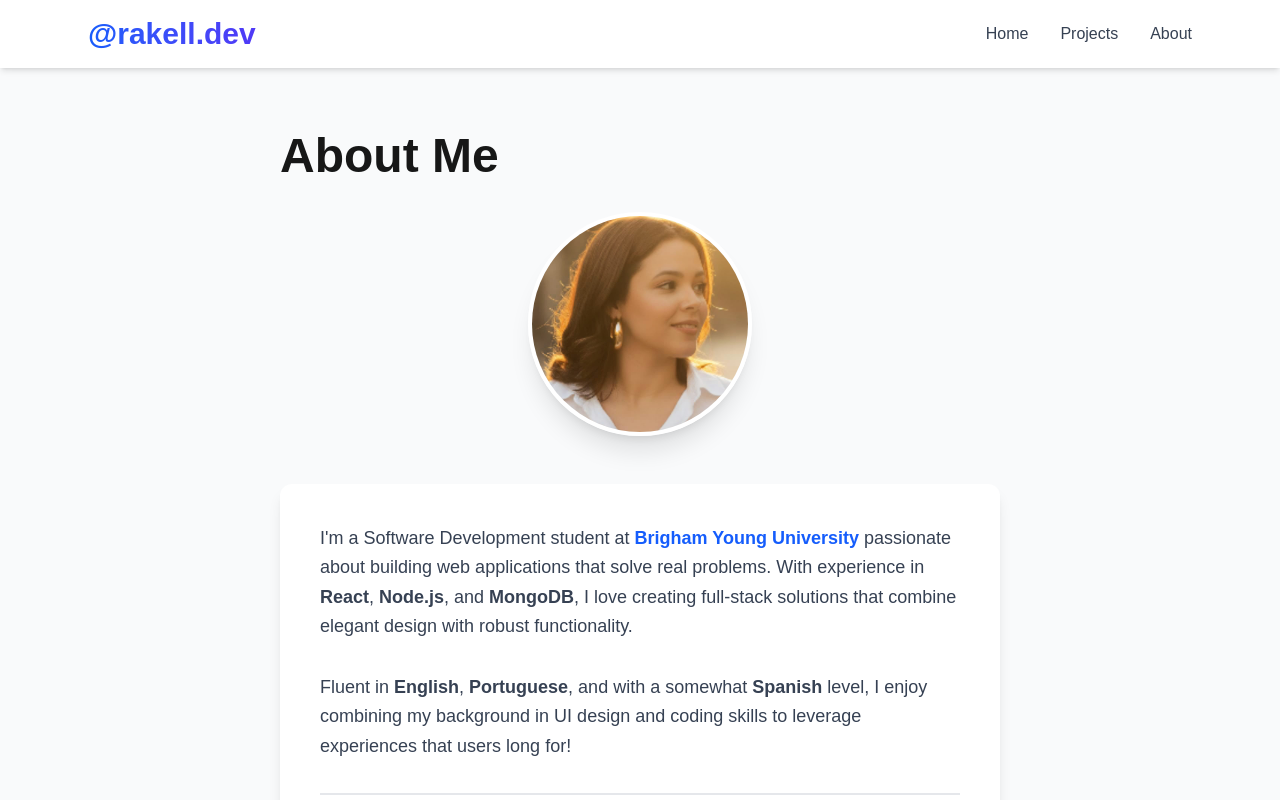
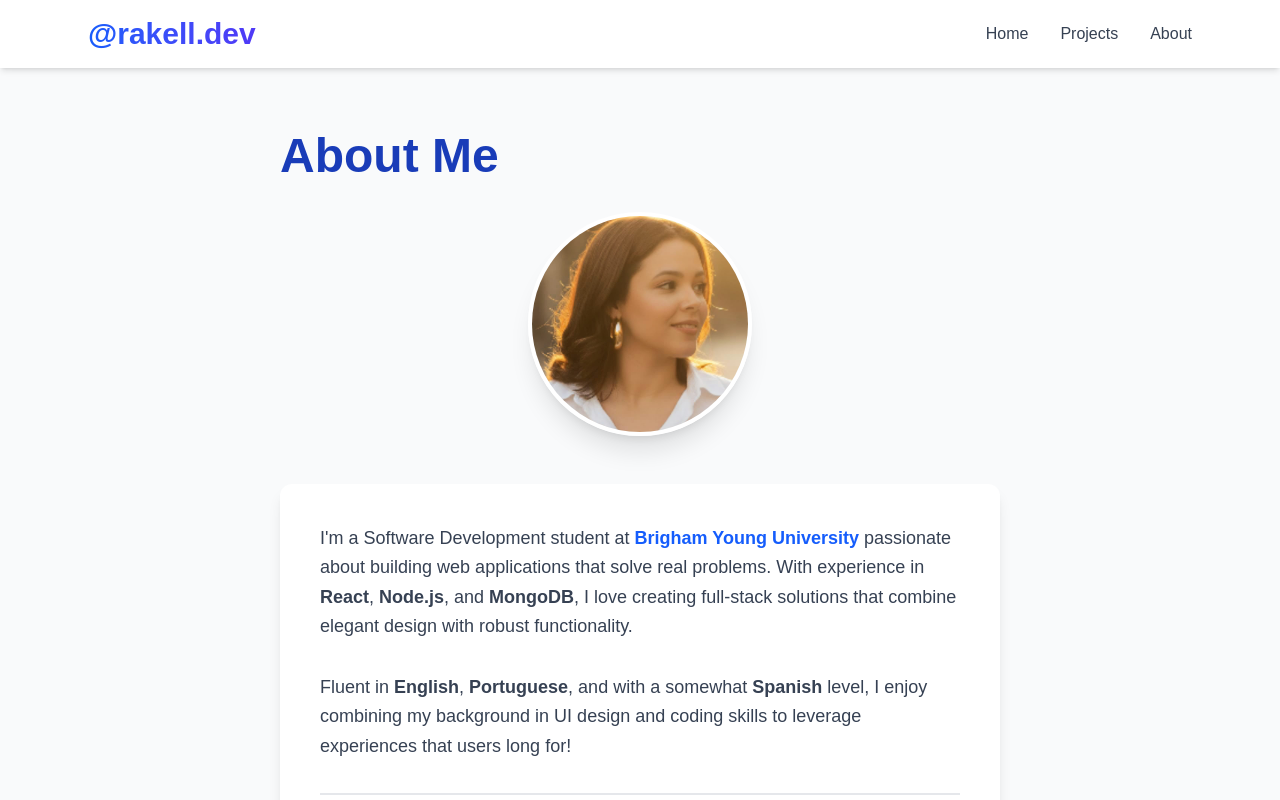
Before and after one commit to rakellbandeira/Portfolio_WebApp, a Next.js app: page /about in a window 1280 px wide. Shown: the top 800 px of the page. Built offline with nearby package versions, Linux system fonts and the light colour scheme.

Commit message:
text about me color

```diff
--- a/app/about/page.js
+++ b/app/about/page.js
@@ -6,7 +6,7 @@ export default function About() {
       <Navbar />
       <main className="min-h-screen bg-gray-50 py-16">
         <div className="max-w-3xl mx-auto px-6">
-          <h1 className="text-5xl font-bold mb-8 text-blue">About Me</h1>
+          <h1 className="text-5xl font-bold mb-8 text-blue-800">About Me</h1>
 
           <div className="mb-12 flex justify-center">
             <div className="w-48 h-48 md:w-56 md:h-56 rounded-full overflow-hidden shadow-xl border-4 border-white">
```
